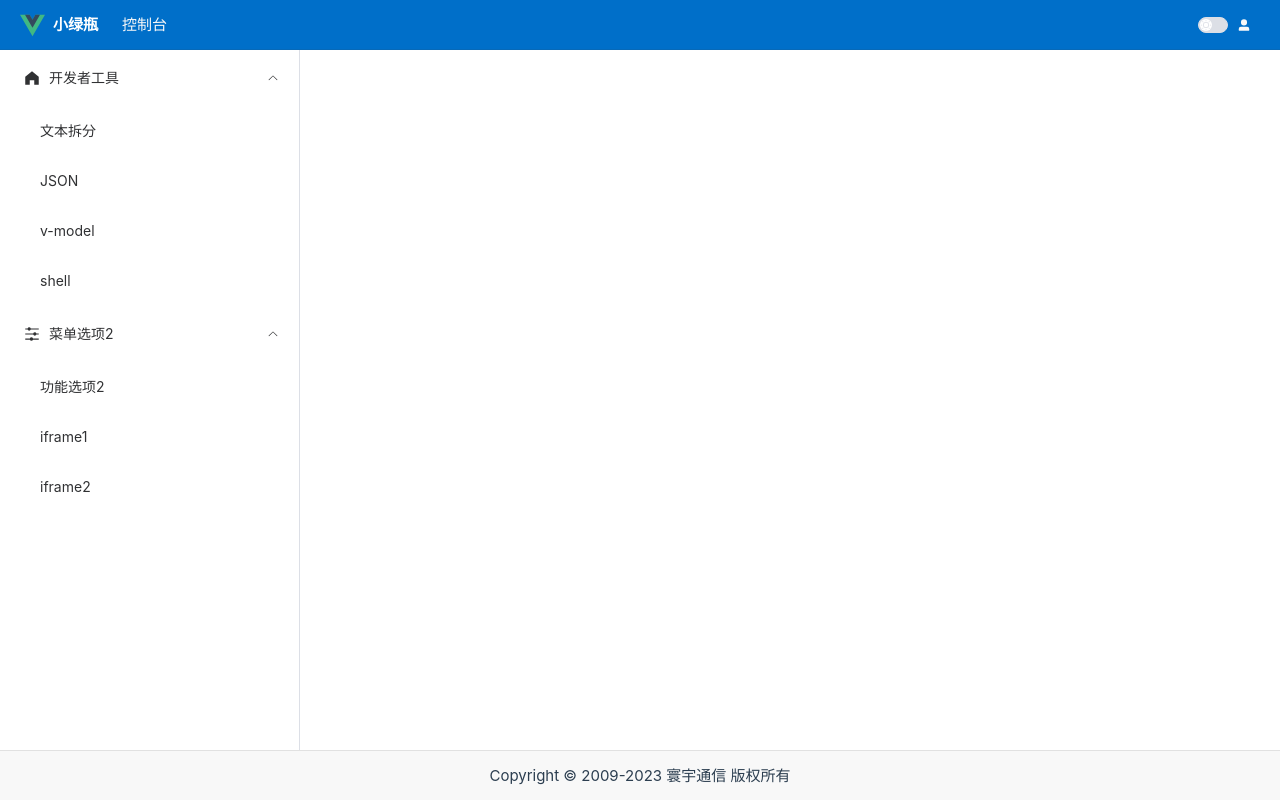
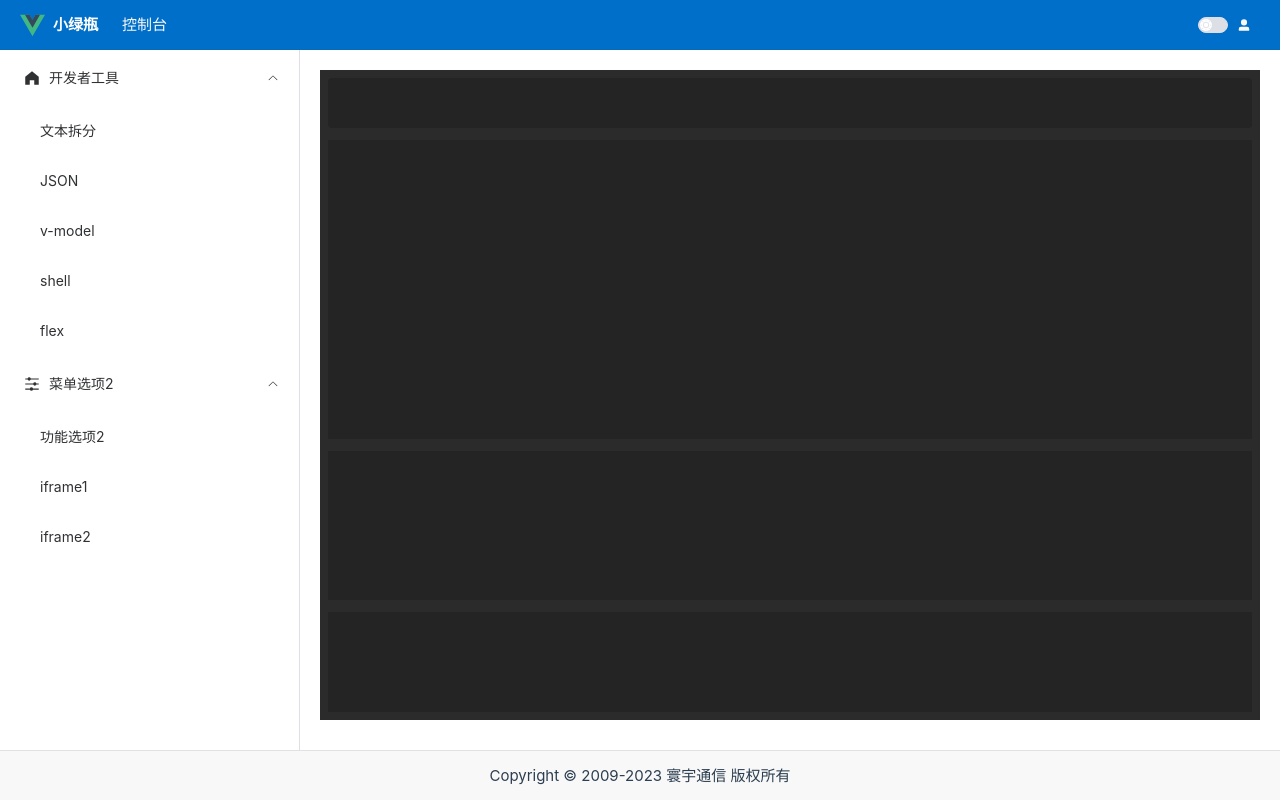
Before and after one commit to BinaryParadise/vue3-template, a Vue app: page /demo/flex in a window 1280 px wide. Built offline with nearby package versions, Linux system fonts and the light colour scheme.

Commit message:
flex layout

```diff
--- a/package.json
+++ b/package.json
@@ -18,6 +18,7 @@
     "element-plus": "^2.3.14",
     "mockjs": "^1.1.0",
     "moment": "^2.29.4",
+    "socket.io-client": "^4.7.5",
     "vue": "^3.3.4",
     "vue-router": "^4.2.4",
     "xterm": "^5.3.0",
@@ -37,6 +38,7 @@
     "eslint-plugin-vue": "^9.17.0",
     "npm-run-all": "^4.1.5",
     "prettier": "^3.0.3",
+    "sass": "^1.75.0",
     "typescript": "~5.1.6",
     "vite": "^4.4.9",
     "vue-tsc": "^1.8.11"
--- a/src/mock/index.ts
+++ b/src/mock/index.ts
@@ -11,7 +11,8 @@ Mock.mock('/api/user/menu', 'get', {
         { title: '文本拆分', path: '/split', key: 'split' },
         { title: 'JSON', key: 'json', path: '/json' },
         { title: 'v-model', path: '/demo/vmodel', key: 'fun1' },
-        { title: 'shell', path: '/demo/shell', key: 'fun.shell' }
+        { title: 'shell', path: '/demo/shell', key: 'fun.shell' },
+        { title: 'flex', path: '/demo/flex', key: 'fun.flex' }
       ]
     },
     {
--- a/src/router/index.ts
+++ b/src/router/index.ts
@@ -7,6 +7,7 @@ import VModelView from '@/views/demo/VModelView.vue';
 import TextSplitView from '@/views/TextSplitView.vue';
 import IFrameView from '@/views/demo/IFrameView.vue';
 import ShellTerminalView from '@/views/demo/ShellTerminalView.vue';
+import FlexLayoutView from '@/views/demo/FlexLayoutView.vue';
 
 const router = createRouter({
   history: createWebHistory(import.meta.env.BASE_URL),
@@ -29,6 +30,7 @@ const router = createRouter({
       props: { child: IFrameView }
     },
     { path: '/demo/shell', component: PageView, props: { child: ShellTerminalView } },
+    { path: '/demo/flex', component: PageView, props: { child: FlexLayoutView } },
     {
       path: '/welcome',
       name: 'welcome',
--- /dev/null
+++ b/src/views/demo/FlexLayoutView.vue
@@ -0,0 +1,44 @@
+<template>
+  <div style="height: 100%; width: 100%">
+    <div class="flexa">
+      <div class="flexa-top"></div>
+      <div class="flexa-content1"></div>
+      <div class="flexa-content2"></div>
+      <div class="flexa-bottom"></div>
+    </div>
+  </div>
+</template>
+
+<style scoped lang="scss">
+.flexa {
+  display: flex;
+  padding: 8px;
+  height: 100%;
+  flex-direction: column;
+  row-gap: 12px;
+  background-color: #2b2b2b;
+
+  &-top {
+    height: 50px;
+    background-color: #242424;
+    border-radius: 4px;
+  }
+
+  &-content1 {
+    flex: 2;
+    background-color: #242424;
+  }
+
+  &-content2 {
+    flex: 1;
+    background-color: #242424;
+  }
+
+  &-bottom {
+    height: 100px;
+    background-color: #242424;
+  }
+}
+</style>
+
+<script setup lang="ts"></script>
```
Also changed, not shown: 1 other file (tests, documents, lock files or other folders).
